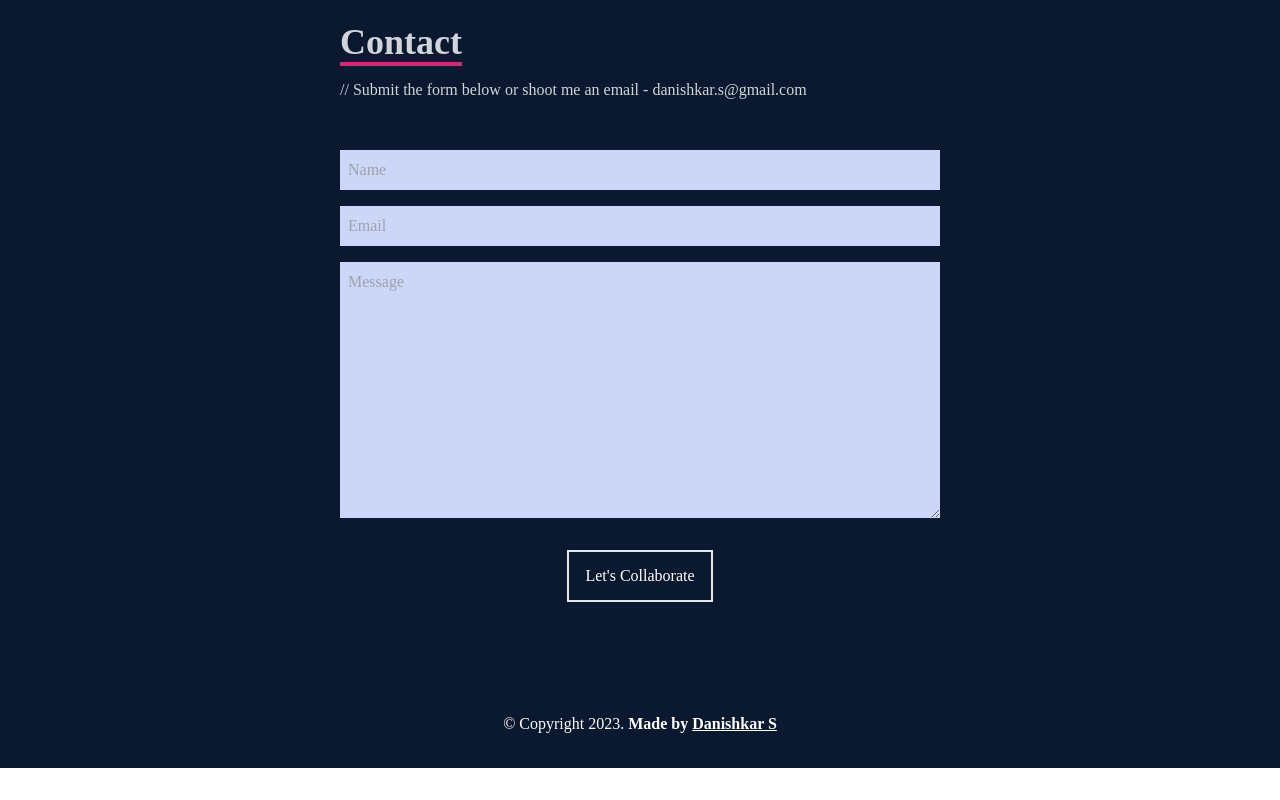
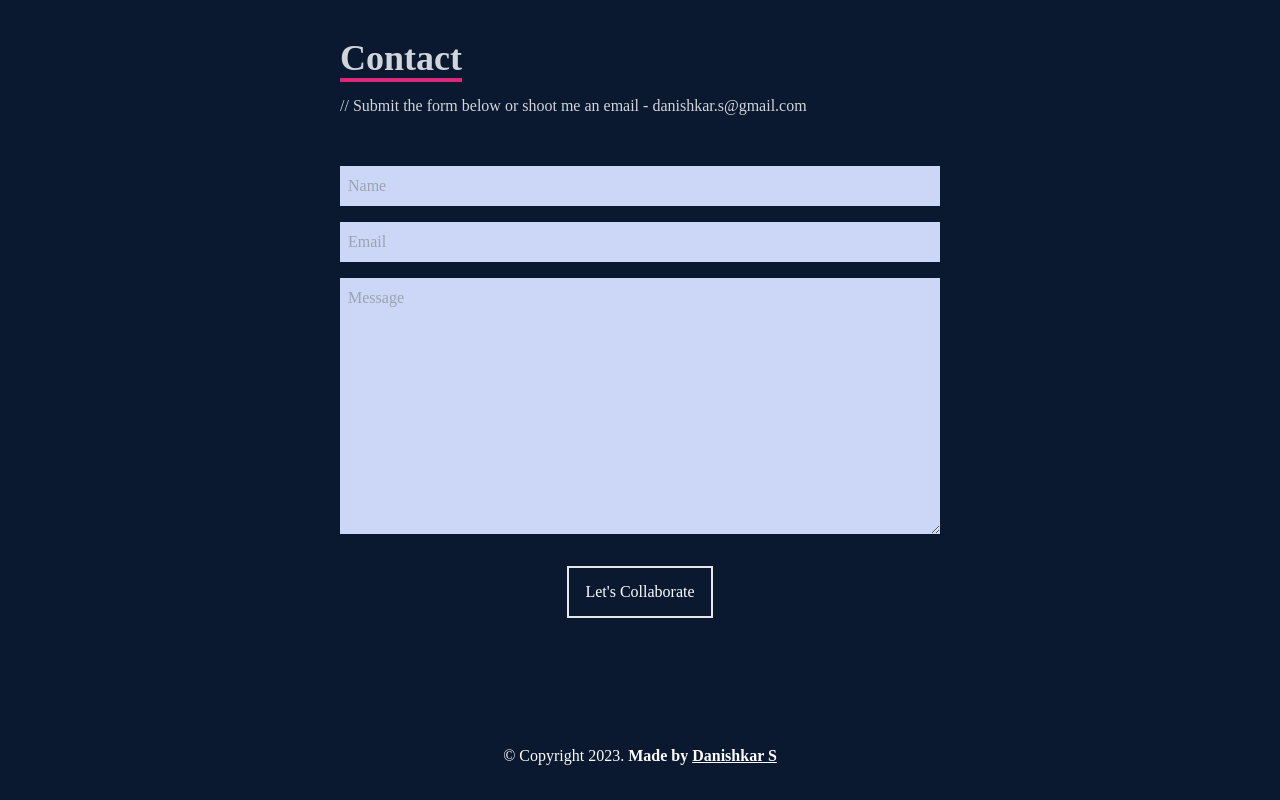
Before and after one commit to Danishkar/portfolio, a React (Create React App) app: page / in a window 1280 px wide. Shown: the part 3352-4152 px from the top of the page. Before the commit the page ends 4120 px from the top, so only its background shows below. Built offline with nearby package versions, Linux system fonts and the light colour scheme.

Commit message:
change#3

```diff
--- a/src/App.js
+++ b/src/App.js
@@ -14,7 +14,7 @@ function App() {
       <Skills />
       <Work />
       <Contact />
-      <div className="bg-[#0a192f] text-gray-300 text-white text-center pb-8 pt-4">© Copyright 2023. <span className="font-semibold">Made by <span className="font-bold underline hover:shadow-md cursor-pointer">Danishkar S</span></span></div>
+      <div className="bg-[#0a192f] text-gray-300 text-white text-center pb-8 pt-12">© Copyright 2023. <span className="font-semibold">Made by <span className="font-bold underline hover:shadow-md cursor-pointer">Danishkar S</span></span></div>
     </div>
   );
 }
--- a/src/components/Contact.js
+++ b/src/components/Contact.js
@@ -24,7 +24,7 @@ const Contact = () => {
   };
 
   return (
-    <div name='contact' className='w-full h-screen bg-[#0a192f] flex justify-center items-center p-12 md:pt-80 md:pb-64'>
+    <div name='contact' className='w-full h-screen bg-[#0a192f] flex justify-center items-center p-12 md:pt-96 md:pb-72'>
         <form ref={form} onSubmit={sendEmail} className='flex flex-col max-w-[600px] w-full'>
             <div className='pb-8'>
                 <p className='text-4xl font-bold inline border-b-4 border-pink-600 text-gray-300'>Contact</p>
```
